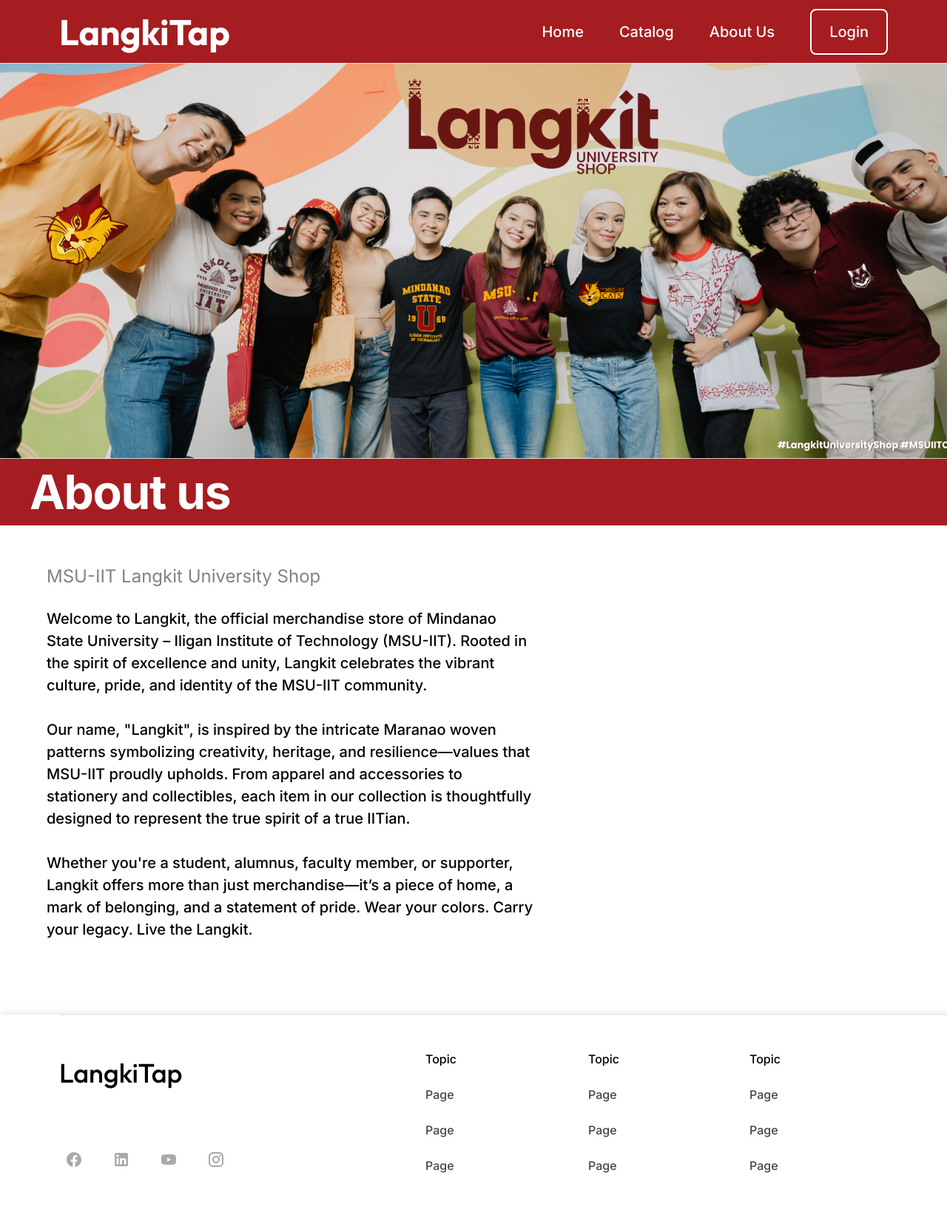
After one commit to RoniloBorja/LangkiTap, a Flask app: page /about in a window 1280 px wide; the page is wider, and only the part inside the window is pictured. The commit adds this page. Shown: that part at 74% size. Run offline with Flask 3, Linux system fonts and the light colour scheme.

Commit message:
added about us page + cleanup

```diff
--- a/app.py
+++ b/app.py
@@ -45,6 +45,10 @@ def shop():
         categorized[product.category or "Uncategorized"].append(product)
 
     return render_template("shop.html", categorized_products=categorized, total=total)
+
+@app.route("/about")
+def about():
+    return render_template("about.html")  # Make sure you have about.html in templates/
 
 @app.route("/login", methods=["GET", "POST"])
 def login():
--- /dev/null
+++ b/static/aboutstyle.css
@@ -0,0 +1,391 @@
+/* Navigation links */
+.navigation-bar .items a {
+    color: #ffffff; /* White text color */
+    text-decoration: none; /* Remove underline */
+    font-family: "Inter", sans-serif;
+    font-weight: 500;
+    padding: 0px 0px;
+    transition: all 0.3s ease;
+}
+
+.navigation-bar .items a:not(.login):hover {
+    border-bottom: 2px solid #ffffff;
+    text-underline-offset: 4px;
+}
+
+/* Button styling */
+.navigation-bar .button {
+    border-radius: 8px;
+    border: 2px solid #ffffff;
+    padding: 14px 24px;
+}
+
+.navigation-bar .button a {
+    font-size: 20px;
+}
+
+.about-langkit-v-4-3-3,
+.about-langkit-v-4-3-3 * {
+  box-sizing: border-box;
+}
+html, body {
+    height: 100%;
+    margin: 0;
+    padding: 0;
+}
+
+.about-langkit-v-4-3-3 {
+    display: flex;
+    flex-direction: column;
+    min-height: 100vh; /* Changed from fixed height to viewport height */
+    position: relative;
+    background: #ffffff;
+    overflow: visible; /* Changed from hidden */
+}
+
+.top {
+    flex: 1; /* Allows content to grow */
+    display: flex;
+    flex-direction: column;
+    gap: 0px;
+    align-items: flex-start;
+    justify-content: flex-start;
+    align-self: stretch;
+    position: relative;
+    padding-bottom: 279px; /* Space for footer */
+}
+.navigation-bar {
+ background: #a51d21;
+  padding: 0px 0px 0px 0px;
+  display: flex;
+  flex-direction: row;
+  align-items: center;
+  justify-content: space-between;
+  align-self: stretch;
+  flex-shrink: 0;
+  height: 85px;
+  position: relative;
+  overflow: hidden;
+}
+.langki-tap {
+   color: #ffffff;
+  text-align: left;
+  font-family: "Outfit", sans-serif;
+  font-size: 48px;
+  line-height: 150%;
+  font-weight: 700;
+  position: absolute;
+  left: 80px;
+  top: -23px;
+  width: 231px;
+  height: 132px;
+  display: flex;
+  align-items: center;
+  justify-content: flex-start;
+}
+.items {
+ display: flex;
+  flex-direction: row;
+  gap: 48px; /* Using fixed value instead of variable */
+  align-items: center;
+  justify-content: flex-end;
+  height: 96px;
+  position: absolute;
+  right: 80px;
+  top: -5px;
+}
+.home {
+  color: #ffffff;
+  text-align: left;
+  font-family: var(--body-text-font-family, "Inter", sans-serif);
+  font-size: var(--body-text-font-size, 20px);
+  line-height: var(--body-text-line-height, 150%);
+  font-weight: var(--body-text-font-weight, 500);
+  position: relative;
+  display: flex;
+  align-items: center;
+  justify-content: flex-start;
+}
+.catalog {
+  color: #ffffff;
+  text-align: left;
+  font-family: var(--body-text-font-family, "Inter", sans-serif);
+  font-size: var(--body-text-font-size, 20px);
+  line-height: var(--body-text-line-height, 150%);
+  font-weight: var(--body-text-font-weight, 500);
+  position: relative;
+  display: flex;
+  align-items: center;
+  justify-content: flex-start;
+}
+.about-us {
+  color: #ffffff;
+  text-align: left;
+  font-family: var(--body-text-font-family, "Inter", sans-serif);
+  font-size: var(--body-text-font-size, 20px);
+  line-height: var(--body-text-line-height, 150%);
+  font-weight: var(--body-text-font-weight, 500);
+  position: relative;
+  display: flex;
+  align-items: center;
+  justify-content: flex-start;
+}
+.button {
+  border-radius: 8px;
+  border: 2px solid #ffffff;
+  padding: 14px 24px;
+  display: flex;
+  gap: 8px;
+  align-items: center;
+  justify-content: center;
+  flex-shrink: 0;
+  position: relative;
+  box-shadow: 0px 1px 2px rgba(0, 0, 0, 0.05);
+  transition: all 0.3s ease;
+}
+
+.button:hover {
+  background: rgba(255, 255, 255, 0.300);
+}
+.login {
+  color: #ffffff;
+  text-align: left;
+  font-family: var(--small-text-font-family, "Inter", sans-serif);
+  font-size: var(--small-text-font-size, 20px);
+  line-height: var(--small-text-line-height, 150%);
+  font-weight: var(--small-text-font-weight, 500);
+  position: relative;
+  display: flex;
+  align-items: center;
+  justify-content: flex-start;
+}
+.image {
+  display: flex;
+  flex-direction: column;
+  gap: 220px;
+  align-items: flex-start;
+  justify-content: center;
+  flex-shrink: 0;
+  width: 1442px;
+  height: 535px;
+  position: relative;
+  object-fit: cover;
+}
+.header-about-us {
+  background: #a51d21;
+  padding: 6px 0px 0px 40px;
+  display: flex;
+  flex-direction: column;
+  gap: 0px;
+  align-items: flex-start;
+  justify-content: flex-start;
+  flex-shrink: 0;
+  width: 1442px;
+  height: 90px;
+  position: relative;
+}
+.about-us2 {
+  color: #ffffff;
+  text-align: left;
+  font-family: var(--title-font-family, "Inter", sans-serif);
+  font-size: var(--title-font-size, 64px);
+  letter-spacing: var(--title-letter-spacing, -0.02em);
+  font-weight: var(--title-font-weight, 700);
+  position: relative;
+  width: 275px;
+}
+.body {
+    padding: 51px 0px 0px 0px;
+    display: flex;
+    flex-direction: column;
+    gap: 0px;
+    align-items: flex-start;
+    justify-content: flex-start;
+    width: 100%; /* Changed from fixed width */
+    max-width: 1442px;
+    margin-left: 0;
+    position: relative;
+    padding-bottom: 100px;
+}
+.description {
+  padding: 0px 63px 0px 63px;
+  display: flex;
+  flex-direction: column;
+  gap: 24px;
+  align-items: flex-start;
+  justify-content: flex-start;
+  flex-shrink: 0;
+  width: 785px;
+  height: 510px;
+  position: relative;
+}
+.msu-iit-langkit-university-shop {
+  color: #828282;
+  text-align: left;
+  font-family: var(--subheading-font-family, "Inter", sans-serif);
+  font-size: var(--subheading-font-size, 24px);
+  line-height: var(--subheading-line-height, 150%);
+  font-weight: var(--subheading-font-weight, 400);
+  position: relative;
+  width: 659px;
+  display: flex;
+  align-items: center;
+  justify-content: flex-start;
+}
+.paragraph {
+  color: #000000;
+  text-align: left;
+  font-family: var(--body-text-font-family, "Inter", sans-serif);
+  font-size: var(--body-text-font-size, 20px);
+  line-height: var(--body-text-line-height, 150%);
+  font-weight: var(--body-text-font-weight, 500);
+  position: relative;
+  width: 659px;
+}
+.footer {
+    background: #ffffff;
+    width: 100%;
+    height: 279px;
+    position: relative;
+    bottom: 0;
+    left: 0;
+    right: 0;
+    z-index: 100;
+    box-shadow: 0 -2px 10px rgba(0,0,0,0.1);
+}
+.items2 {
+  display: flex;
+  flex-direction: column;
+  gap: var(--spacing-s, 24px);
+  align-items: flex-end;
+  justify-content: center;
+  width: 187px;
+  position: absolute;
+  right: 80px;
+  top: 48px;
+}
+.topic {
+  color: #000000;
+  text-align: left;
+  font-family: var(--small-text-font-family, "Inter", sans-serif);
+  font-size: var(--small-text-font-size, 16px);
+  line-height: var(--small-text-line-height, 150%);
+  font-weight: var(--small-text-font-weight, 500);
+  position: relative;
+  align-self: stretch;
+  display: flex;
+  align-items: center;
+  justify-content: flex-start;
+}
+.page {
+  color: #454545;
+  text-align: left;
+  font-family: var(--small-text-font-family, "Inter", sans-serif);
+  font-size: var(--small-text-font-size, 16px);
+  line-height: var(--small-text-line-height, 150%);
+  font-weight: var(--small-text-font-weight, 500);
+  position: relative;
+  align-self: stretch;
+  display: flex;
+  align-items: center;
+  justify-content: flex-start;
+}
+.items3 {
+  display: flex;
+  flex-direction: column;
+  gap: var(--spacing-s, 24px);
+  align-items: flex-end;
+  justify-content: center;
+  width: 187px;
+  position: absolute;
+  right: 298px;
+  top: 48px;
+}
+.items4 {
+  display: flex;
+  flex-direction: column;
+  gap: var(--spacing-s, 24px);
+  align-items: flex-end;
+  justify-content: center;
+  width: 187px;
+  position: absolute;
+  right: 518px;
+  top: 48px;
+}
+.social-icons {
+  display: flex;
+  flex-direction: row;
+  gap: var(--spacing-xs, 8px);
+  align-items: flex-start;
+  justify-content: flex-start;
+  position: absolute;
+  left: 80px;
+  top: 176px;
+}
+.buttons-icon {
+  border-radius: 4px;
+  padding: 8px;
+  flex-shrink: 0;
+  width: 40px;
+  height: 40px;
+  position: relative;
+}
+.icon {
+  width: 24px;
+  height: 24px;
+  position: absolute;
+  left: 8px;
+  top: 8px;
+  overflow: visible;
+}
+.icon2 {
+  width: 24px;
+  height: 24px;
+  position: absolute;
+  left: 8px;
+  top: 8px;
+  overflow: visible;
+}
+.icon3 {
+  width: 24px;
+  height: 24px;
+  position: absolute;
+  left: 8px;
+  top: 8px;
+  overflow: visible;
+}
+.icon4 {
+  width: 24px;
+  height: 24px;
+  position: absolute;
+  left: 8px;
+  top: 8px;
+  overflow: visible;
+}
+.langki-tap2 {
+  color: #000000;
+  text-align: left;
+  font-family: var(--subheading-font-family, "Outfit", sans-serif);
+  font-size: var(--subheading-font-size, 36px);
+  line-height: var(--subheading-line-height, 150%);
+  font-weight: var(--subheading-font-weight, 500);
+  position: absolute;
+  left: 80px;
+  top: 52px;
+  display: flex;
+  align-items: center;
+  justify-content: flex-start;
+}
+.divider {
+  margin-top: -1px;
+  border-style: solid;
+  border-color: #e6e6e6;
+  border-width: 1px 0 0 0;
+  width: 1280px;
+  height: 0px;
+  position: absolute;
+  left: 80px;
+  top: 1px;
+  transform-origin: 0 0;
+  transform: rotate(0deg) scale(1, 1);
+}
--- /dev/null
+++ b/templates/about.html
@@ -0,0 +1,95 @@
+<!DOCTYPE html>
+<html lang="en">
+<head>
+    <meta charset="UTF-8">
+    <meta name="viewport" content="width=device-width, initial-scale=1.0">
+    <title>About Us - LangkiTap</title>
+     <link href="https://fonts.googleapis.com/css2?family=Inter:ital,opsz,wght@0,14..32,100..900;1,14..32,100..900&display=swap" rel="stylesheet">
+     <link href="https://fonts.googleapis.com/css2?family=Inter:ital,opsz,wght@0,14..32,100..900;1,14..32,100..900&family=Outfit:wght@100..900&display=swap" rel="stylesheet">
+     <link href="https://fonts.googleapis.com/css2?family=Inter:ital,opsz,wght@0,14..32,100..900;1,14..32,100..900&family=Outfit:wght@100..900&family=Ubuntu+Sans:ital,wght@0,100..800;1,100..800&display=swap" rel="stylesheet">
+    <link rel="stylesheet" href="{{ url_for('static', filename='aboutstyle.css') }}">
+</head>
+<body>
+    <div class="about-langkit-v-4-3-3">
+        <div class="navigation-bar">
+            <div class="langki-tap">LangkiTap</div>
+            <div class="items">
+                <a href="{{ url_for('home') }}" class="home">Home</a>
+                <a href="{{ url_for('shop') }}" class="catalog">Catalog</a>
+                <a href="{{ url_for('about') }}" class="about-us">About Us</a>
+                <div class="button">
+                    <a href="{{ url_for('login') }}" class="login">Login</a>
+                </div>
+            </div>
+        </div>
+        <img class="image" src="{{ url_for('static', filename='langkit-aboutus.png') }}" />
+      <div class="header-about-us">
+        <div class="about-us2">About us</div>
+      </div>
+      <div class="body">
+        <div class="description">
+          <div class="msu-iit-langkit-university-shop">
+            MSU-IIT Langkit University Shop
+          </div>
+          <div class="paragraph">
+            Welcome to Langkit, the official merchandise store of Mindanao State
+            University – Iligan Institute of Technology (MSU-IIT). Rooted in the
+            spirit of excellence and unity, Langkit celebrates the vibrant
+            culture, pride, and identity of the MSU-IIT community.
+            <br />
+            <br />
+            Our name, &quot;Langkit&quot;, is inspired by the intricate Maranao
+            woven patterns symbolizing creativity, heritage, and resilience—values
+            that MSU-IIT proudly upholds. From apparel and accessories to
+            stationery and collectibles, each item in our collection is
+            thoughtfully designed to represent the true spirit of a true IITian.
+            <br />
+            <br />
+            Whether you&#039;re a student, alumnus, faculty member, or supporter,
+            Langkit offers more than just merchandise—it’s a piece of home, a mark
+            of belonging, and a statement of pride. Wear your colors. Carry your
+            legacy. Live the Langkit.
+          </div>
+        </div>
+      </div>
+    </div>
+    <div class="footer">
+      <div class="items2">
+        <div class="topic">Topic</div>
+        <div class="page">Page</div>
+        <div class="page">Page</div>
+        <div class="page">Page</div>
+      </div>
+      <div class="items3">
+        <div class="topic">Topic</div>
+        <div class="page">Page</div>
+        <div class="page">Page</div>
+        <div class="page">Page</div>
+      </div>
+      <div class="items4">
+        <div class="topic">Topic</div>
+        <div class="page">Page</div>
+        <div class="page">Page</div>
+        <div class="page">Page</div>
+      </div>
+      <div class="social-icons">
+        <div class="buttons-icon">
+                    <img class="icon" src="{{ url_for('static', filename='icon0.svg') }}" />
+                </div>
+                <div class="buttons-icon">
+                    <img class="icon" src="{{ url_for('static', filename='icon1.svg') }}" />
+                </div>
+                <div class="buttons-icon">
+                    <img class="icon" src="{{ url_for('static', filename='icon2.svg') }}" />
+                </div>
+                <div class="buttons-icon">
+                    <img class="icon" src="{{ url_for('static', filename='icon3.svg') }}" />
+                </div>
+      </div>
+      <div class="langki-tap2">LangkiTap</div>
+      <div class="divider"></div>
+    </div>
+  </div>
+    </div>
+</body>
+</html>
```
Also changed, not shown: static/style2.css (+5 -5 lines), templates/shop.html (+4 -4 lines), static/langkit-aboutus.png (added), static/uploads/Screenshot_2023-12-28_221252.png (added), static/uploads/Screenshot_2023-12-28_222317.png (added).
